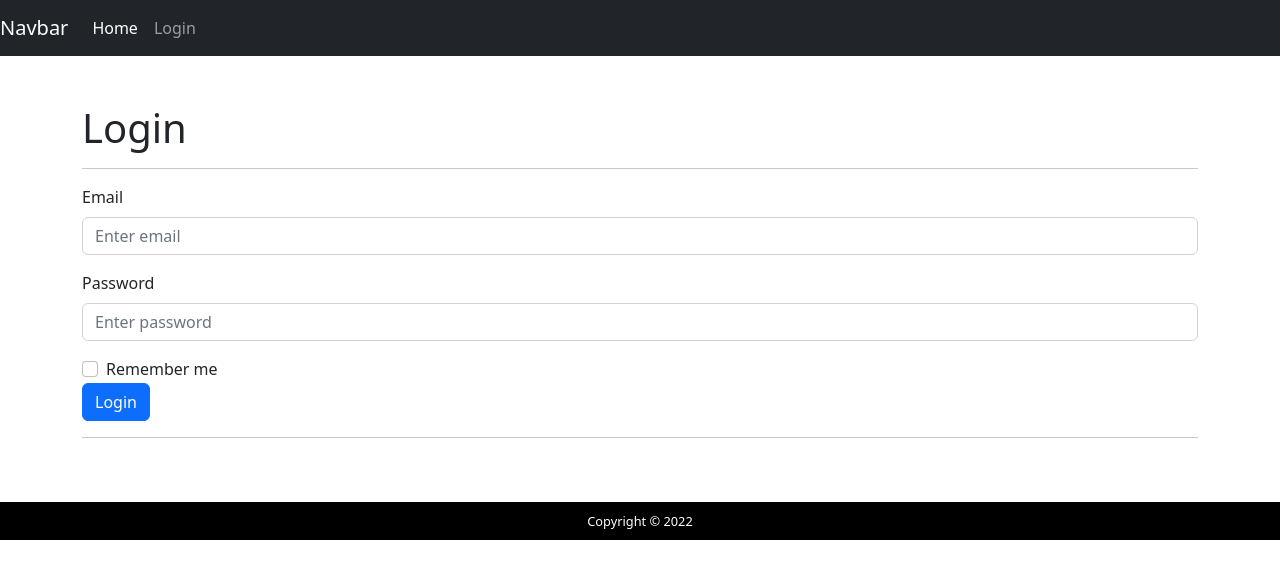
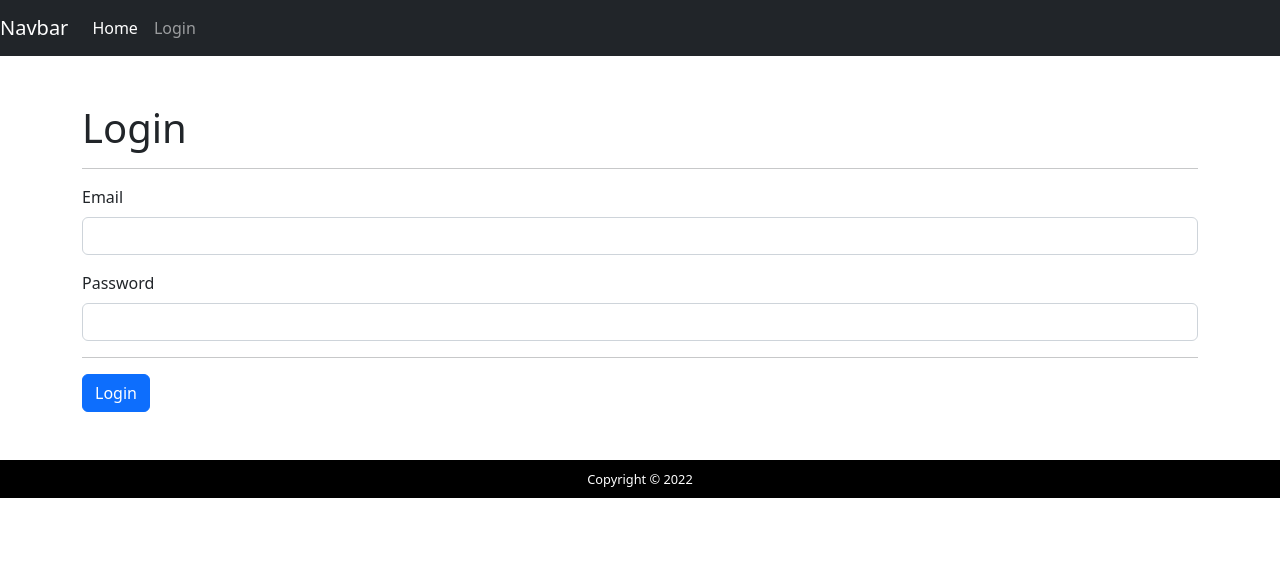
Before and after one commit to anasbn3issa/Vue3-App, a Vue app: page /login in a window 1280 px wide. Shown: the top 578 px of the page. Built offline with nearby package versions, Linux system fonts and the light colour scheme.

Commit message:
fetched login from backend, getting cors problem

```diff
--- a/src/components/LoginScreen.vue
+++ b/src/components/LoginScreen.vue
@@ -4,44 +4,71 @@
             <div class="col">
                 <h1 class="mt-5">Login</h1>
                 <hr>
-                <FormTag @myevent="submitHandler" name="myform" event="myevent" >
-                    <TextInput v-model="email" name="email" type="email" label="Email" placeholder="Enter email"
-                        required="required" autocomplete="email" />
-                    <TextInput v-model="password" name="password" type="password" label="Password"
-                        placeholder="Enter password" required="required" autocomplete="current-password" />
-                    <CheckInput name="remember" label="Remember me" />
+                <form-tag @myevent="submitHandler" name="myform" event="myevent">
+
+                    <text-input
+                        v-model="email"
+                        label="Email"
+                        type="email"
+                        name="email"
+                        required="true">
+                    </text-input>
+
+                    <text-input
+                        v-model="password"
+                        label="Password"
+                        type="password"
+                        name="password"
+                        required="true">
+                    </text-input>
+
+                    <hr>
                     <input type="submit" class="btn btn-primary" value="Login">
-
-                </FormTag>
-                <hr>
+                </form-tag>
             </div>
         </div>
     </div>
 </template>
 
 <script>
-
-import TextInput from './forms/TextInput.vue';
-import CheckInput from './forms/CheckInput.vue';
-import FormTag from './forms/FormTag.vue';
+import FormTag from './forms/FormTag.vue'
+import TextInput from './forms/TextInput.vue'
 
 export default {
     name: 'LoginScreen',
     components: {
+        FormTag,
         TextInput,
-        CheckInput,
-        FormTag
     },
     data() {
         return {
-            email: '',
-            password: '',
-            remember: false
+            email: "",
+            password: "",
         }
     },
     methods: {
-        submitHandler: function (data) {
-            console.log(data);
+        submitHandler() {
+            console.log("submitHandler called - success!");
+
+            const payload = {
+                email: this.email,
+                password: this.password,
+            }
+
+            const requestOptions = {
+                method: "POST",
+                body: JSON.stringify(payload),
+            }
+
+            fetch("http://localhost:8081/users/login", requestOptions)
+            .then((response) => response.json())
+            .then((data) => {
+                if (data.error) {
+                    console.log("Error:", data.message);
+                } else {
+                    console.log(data);
+                }
+            })
         }
     }
 }
```
